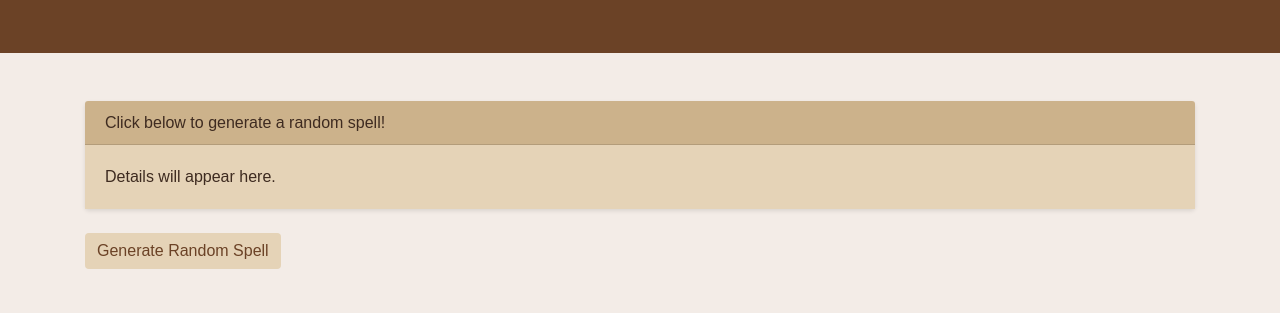
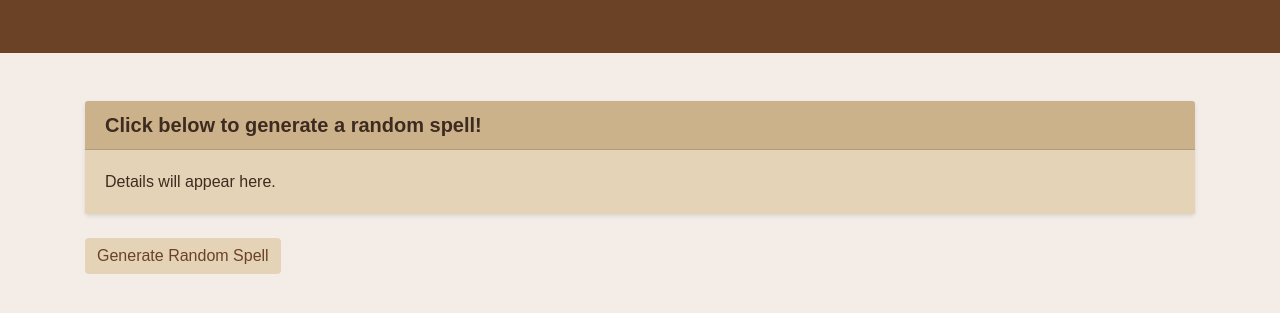
Before and after one commit to Maehi/Maehi.github.io, a plain HTML site: page random.html in a window 1280 px wide. Shown: the part 229-542 px from the top of the page. Drawn offline with nearby package versions, Linux system fonts and the light colour scheme.

Commit message:
Anpassungen random

```diff
--- a/styles_random.css
+++ b/styles_random.css
@@ -117,8 +117,8 @@ a.navbar-brand {
 
 h2 {
     color: var(--text-color);
-    font-size: 16px;
-    padding: 0px;
+    font-size: 20px;
+    font-weight: bold;
 }
 
 @media (max-width: 768px) {
```
